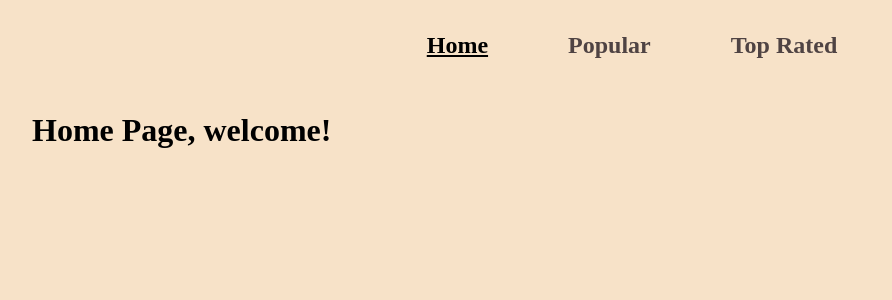
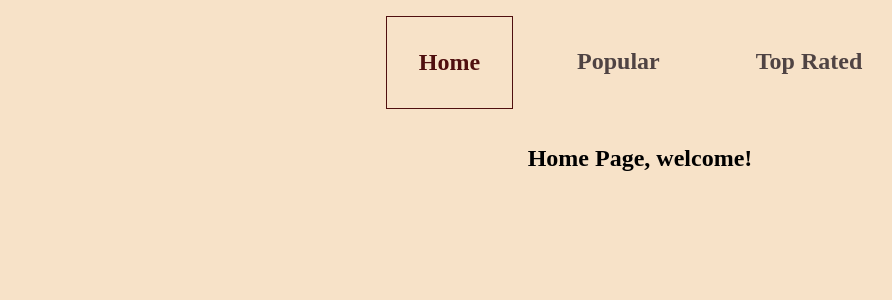
Before and after one commit to evariste1963/moviedb, a SvelteKit app: page / in a window 1280 px wide. Shown: the top 300 px of the page, without its empty margins (0-892 px from the left). Built offline with nearby package versions, Linux system fonts and the light colour scheme.

Commit message:
more admin

```diff
--- a/src/app.css
+++ b/src/app.css
@@ -1,5 +1,7 @@
 body {
-    margin: 0 2rem;
+   margin: 0 ;
     background-color: rgb(247, 226, 200);
     font-family: cursive, poppins;
+    /*align-items: center;
+    justify-content: center;*/
 }
--- a/src/routes/+layout.svelte
+++ b/src/routes/+layout.svelte
@@ -24,8 +24,8 @@
 <style>
 	navbar {
 		display: flex;
-		min-height: 10vh;
-		align-items: center;
+		min-height: 8vh;
+
 		justify-content: center;
 		/*background-color: rgba(245, 245, 245, 0.3); /* Black background color */
 		/*position: fixed; /* Make it stick/fixed */
@@ -43,16 +43,17 @@
 		color: #4f4343;
 		text-align: center;
 		padding: 2rem;
-		margin-right: 1rem;
+		margin: 1rem;
 		text-decoration: none;
 	}
 
 	navbar a:hover {
-		background-color: #ddd;
+		background-color: rgba(143, 96, 96, 0.2);
 		color: black;
 	}
 	.active {
-		color: black;
-		text-decoration: underline;
+		color: rgb(80, 15, 15);
+		text-decoration: none;
+		border: 1px solid rgb(80, 15, 15);
 	}
 </style>
--- a/src/routes/+page.svelte
+++ b/src/routes/+page.svelte
@@ -2,10 +2,13 @@
 <script>
 </script>
 
-<h1>Home Page, welcome!</h1>
+<section>
+	<h1>Home Page, welcome!</h1>
+</section>
 
 <style>
-	body {
+	section {
 		margin: 0 2rem;
+		text-align: center;
 	}
 </style>
--- a/src/routes/Movies/MovieTemplate.svelte
+++ b/src/routes/Movies/MovieTemplate.svelte
@@ -38,6 +38,9 @@
 </div>
 
 <style>
+	.section {
+		margin: 0 1rem;
+	}
 	.pages {
 		display: flex;
 		/*margin-top: 4rem;*/
```
